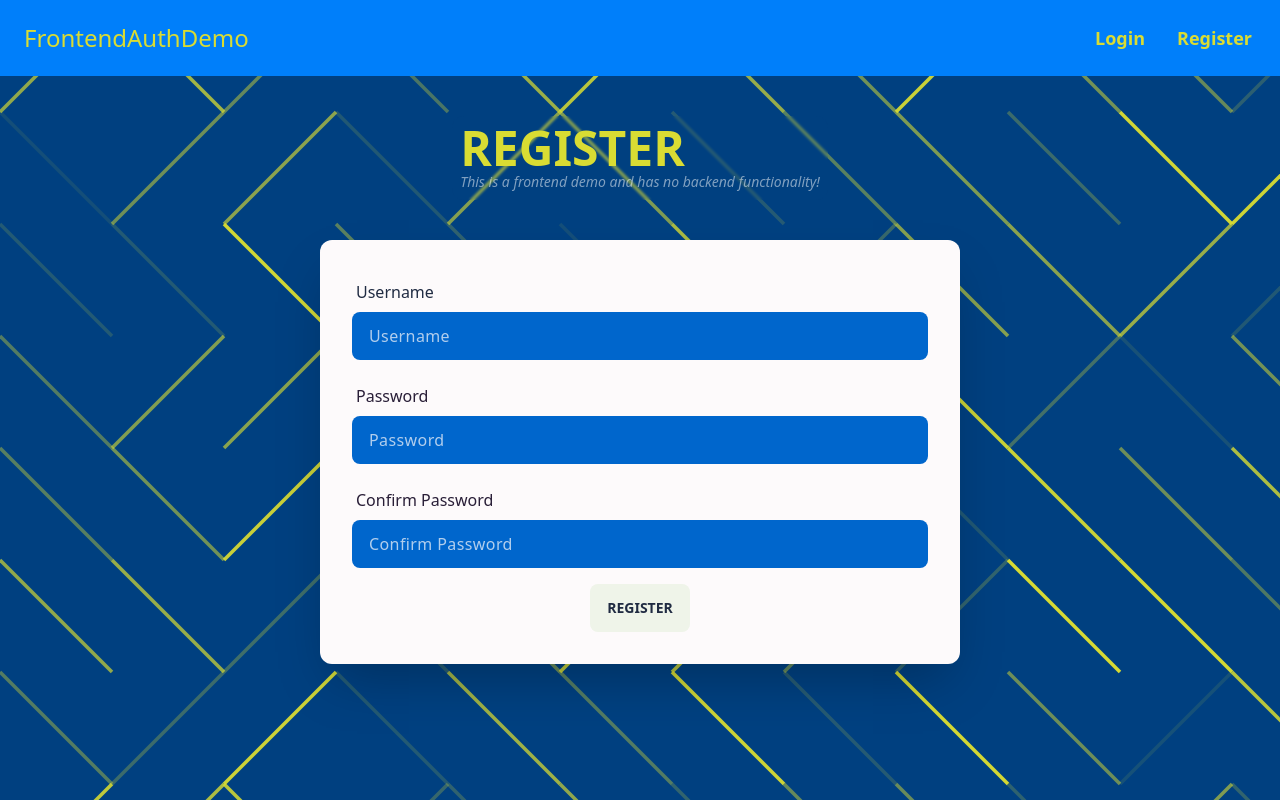
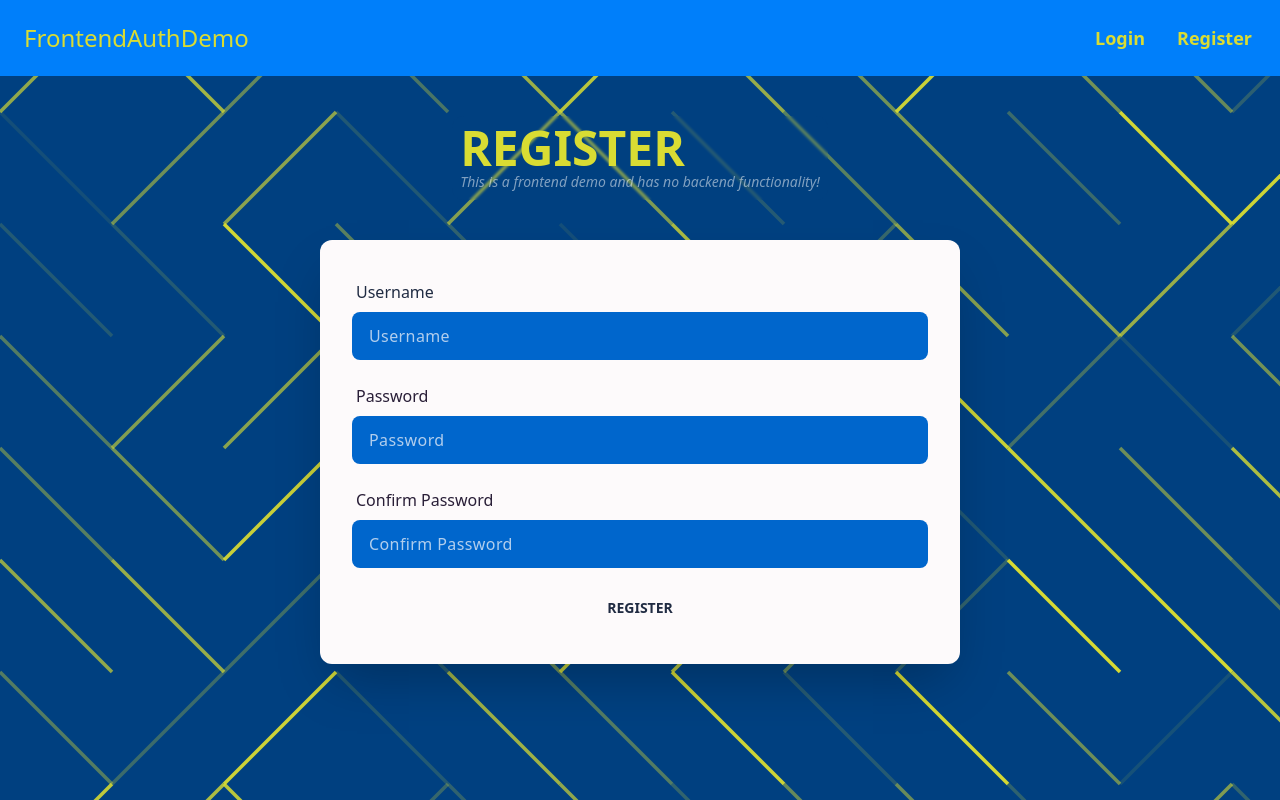
Before and after one commit to EtoYaMak/react-auth-demo, a React (Create React App) app: page / in a window 1280 px wide. Built offline with nearby package versions, Linux system fonts and the light colour scheme.

Commit message:
btn bg-none

```diff
--- a/src/components/Login.jsx
+++ b/src/components/Login.jsx
@@ -46,7 +46,7 @@ function Login() {
           </label>
         </div>
         <div className="form-control w-fit mx-auto mt-6 boxshadow1 rounded-xl bg-transparent">
-          <button className="btn btn-ghost bg-[#EFF4E9] hover:bg-[#202b42]  text-[#202b42] hover:text-[#fdfafb]  text-md p-4 ">
+          <button className="btn btn-ghost bg-none hover:bg-[#202b42]  text-[#202b42] hover:text-[#fdfafb]  text-md p-4 ">
             Login
           </button>
         </div>
--- a/src/components/Register.jsx
+++ b/src/components/Register.jsx
@@ -178,7 +178,7 @@ function Register() {
           </p>
         </div>
         <div className="form-control w-fit mx-auto mt-6 boxshadow1 rounded-xl bg-transparent">
-          <button className="btn btn-ghost bg-[#EFF4E9] hover:bg-[#202b42]  text-[#202b42] hover:text-[#fdfafb]  text-md p-4 ">
+          <button className="btn btn-ghost bg-none hover:bg-[#202b42]  text-[#202b42] hover:text-[#fdfafb]  text-md p-4 ">
             Register
           </button>
         </div>
```
